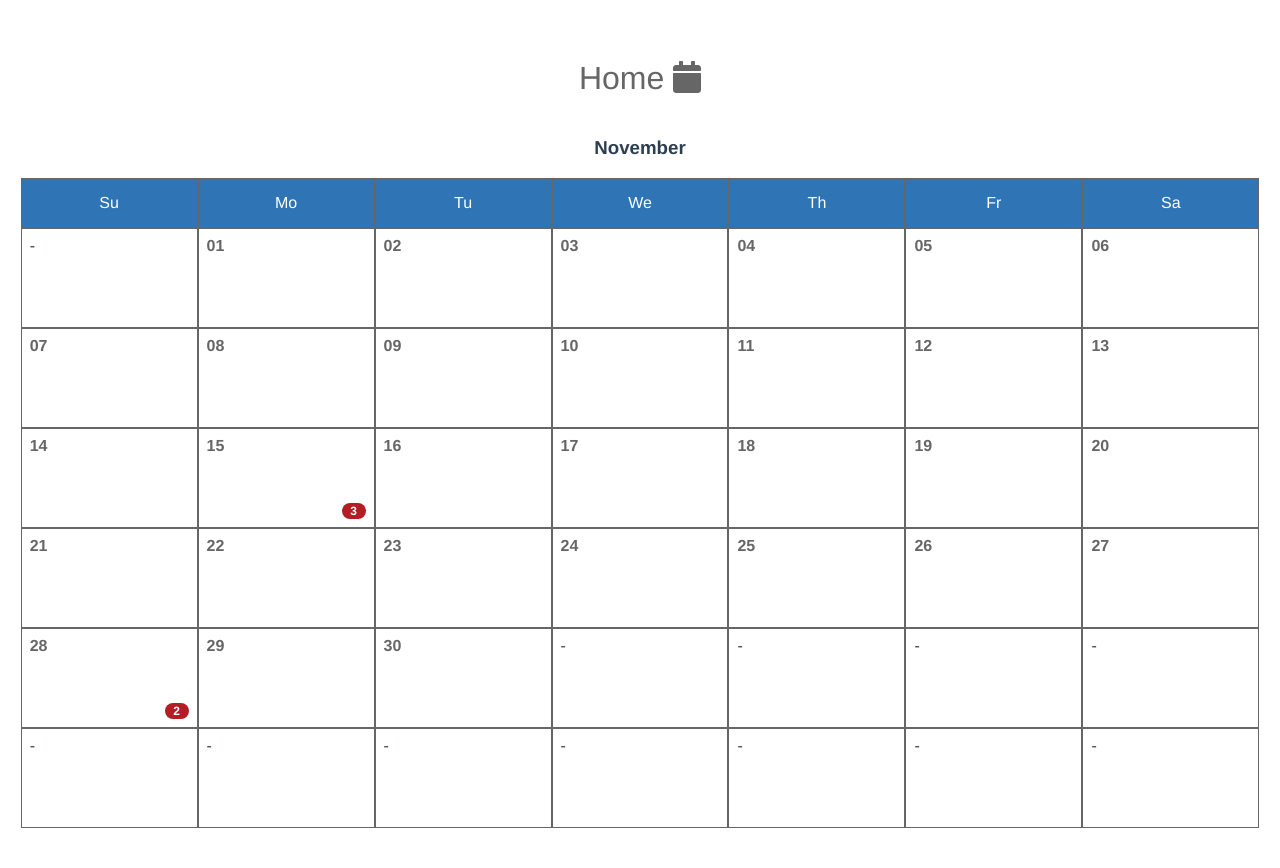
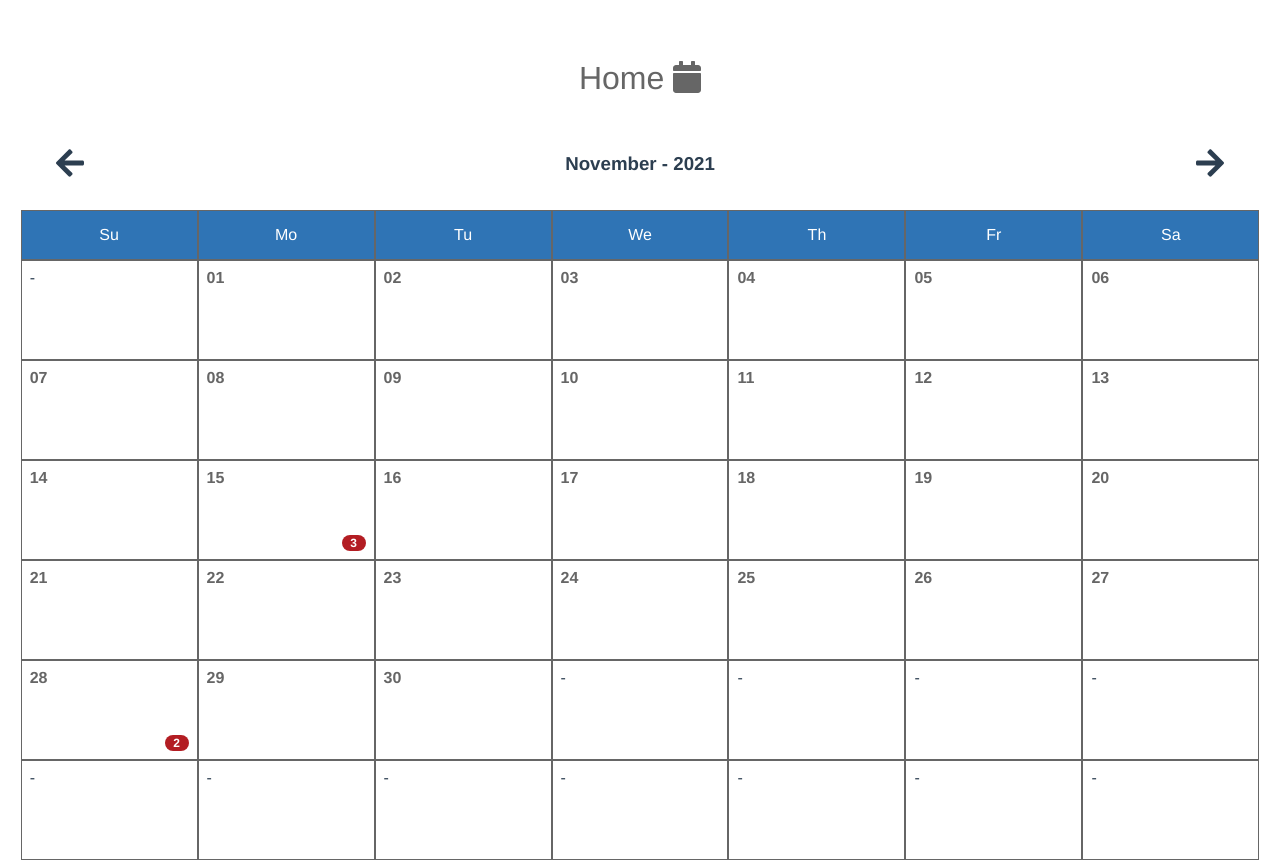
Before and after one commit to denisdiniz001/calendar-reminder-vue, a Vue app: page / in a window 1280 px wide. Before the commit the page ends 836 px from the top, so only its background shows below. Built offline with nearby package versions, Linux system fonts and the light colour scheme.

Commit message:
ADJUST allow to navigate between months

```diff
--- a/src/components/Calendar.vue
+++ b/src/components/Calendar.vue
@@ -1,13 +1,11 @@
 <template>
   <div class="c-calendar">
     <h1>{{ title }}</h1>
-    <Month :days="generatedMonths" :monthNumber="monthNumber"/>
+    <Month :days="generatedMonths"/>
   </div>
 </template>
 
 <script>
-import { computed } from '@vue/reactivity';
-import {useStore} from "vuex";
 import Month from './Month.vue';
 export default {
   name: 'Calendar',
@@ -17,22 +15,23 @@ export default {
   components: {
       Month
   },
-  setup() {
-    const store = useStore();
-    console.log(store)
-    return {
-      date: computed(() => JSON.parse(JSON.stringify(store.state.date))),
-      reminders: computed(() => JSON.parse(JSON.stringify(store.getters.orderedReminders))),
-      generatedMonths: null,
-      monthNumber: null
+  computed: {
+    month() {
+      return this.$store.state.date.month;
+    },
+    year() {
+      return this.$store.state.date.year;
+    },
+    reminders() {
+      return JSON.parse(JSON.stringify(this.$store.getters.orderedReminders));
+    },
+    generatedMonths() {
+      return this.getDaysInMonth(this.$store.state.date.month, this.$store.state.date.year);
     }
-  },
-  beforeMount() {
-      this.generatedMonths = this.getDaysInMonth(this.date.month, this.date.year);
-      this.monthNumber = this.date.month;
   },
   methods: {
     getDaysInMonth(month, year) {
+      console.log(month, year)
         var date = new Date(year, month, 1);
         var days = [];
         while (date.getMonth() === month) {
--- a/src/components/Month.vue
+++ b/src/components/Month.vue
@@ -1,6 +1,10 @@
 <template>
   <div class="c-calendar__month">
-    <h3 class="c-calendar__month--title">{{monthName}}</h3>
+      <div class="c-calendar__controls">
+          <div v-on:click="previousMonth" class="c-calendar__controls--icon"><i class="fas fa-arrow-left"></i></div>
+          <h3 class="c-calendar__month--title">{{monthName}} - {{yearNumber}}</h3>
+          <div v-on:click="nextMonth" class="c-calendar__controls--icon"><i class="fas fa-arrow-right"></i></div>
+      </div>
 
     <!-- header -->
     <div class="c-calendar__day c-calendar__header" v-for="(wd, index) in weekDays" :key="index">
@@ -16,8 +20,7 @@ import DayCard from './Day/Card.vue';
 export default {
     name: 'Month',
     props: {
-        days: Object,
-        monthNumber: Number
+        days: Object
     },
     components: {
         DayCard
@@ -29,8 +32,22 @@ export default {
         }
     },
     computed: {
+        monthNumber() {
+            return this.$store.state.date.month;
+        },
+        yearNumber() {
+            return this.$store.state.date.year;
+        },
         monthName() {
             return new Date(new Date().setMonth(this.monthNumber)).toLocaleString('default', { month: 'long' });
+        }
+    },
+    methods: {
+        previousMonth() {
+            this.$store.commit('previousMonth');
+        },
+        nextMonth() {
+            this.$store.commit('nextMonth');
         }
     }
 }
@@ -48,6 +65,16 @@ export default {
                 width: 100%;
             }
         }
+        &__controls {
+            align-items: center;
+            display: flex;
+            flex-basis: 100%;
+            margin: 1rem 3rem;
+            &--icon {
+                cursor: pointer;
+                font-size: 2rem;
+            }
+        }
         &__header {
             align-items: center;
             background-color: #2f74b5;
--- a/src/components/Reminder/Detail.vue
+++ b/src/components/Reminder/Detail.vue
@@ -87,8 +87,8 @@ export default {
         getReminder() {
             const store = useStore();
             let rem = store.state.reminders[this.id];
-            rem = rem[this.reminderPos];
-            return rem ? JSON.parse(JSON.stringify(rem)) : this.getReminderModel;
+            rem = this.reminderPos >= 0 ? rem[this.reminderPos] : this.getReminderModel;
+            return JSON.parse(JSON.stringify(rem));
         },
         generateByNumber(value) {
             let array=[];
--- a/src/store/index.js
+++ b/src/store/index.js
@@ -44,6 +44,15 @@ const state = {
                 'city': 'Rio de janeiro',
                 'color': 'green'
             },
+        ],
+        '20211125': [
+            {
+                'id': 1,
+                'description': 'Natal',
+                'time': '1200',
+                'city': 'Belém',
+                'color': 'red'
+            }
         ]
     }
 }
@@ -78,6 +87,26 @@ const mutations = {
 
         state.reminders[parentID] = reminderObj;
         console.log(state.reminders)
+    },
+    previousMonth(state) {
+        console.log('previous', state)
+        let month = state.date.month - 1;
+        state.date.month = month;
+
+        if(month >=0) return;
+        let year = state.date.year - 1;
+        state.date.year = year;
+        state.date.month = 12;
+    },
+    nextMonth(state) {
+        console.log('next', state)
+        let month = state.date.month + 1;
+        state.date.month = month;
+
+        if(month <=11) return;
+        let year = state.date.year + 1;
+        state.date.year = year;
+        state.date.month = 0;
     }
 }
 
```
